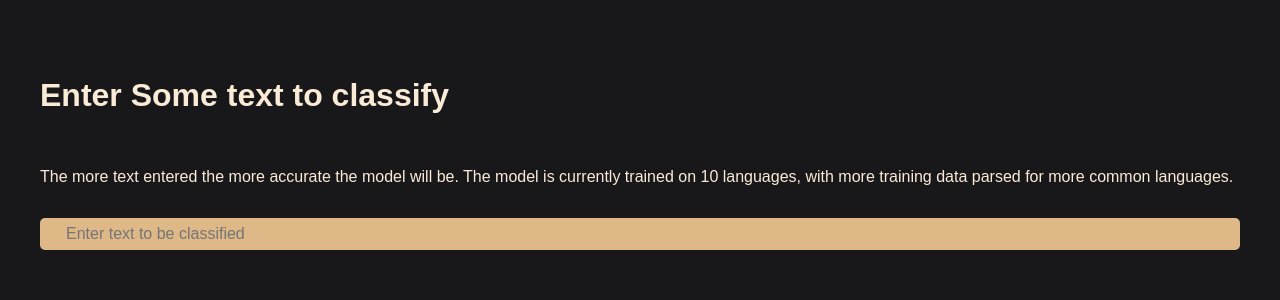
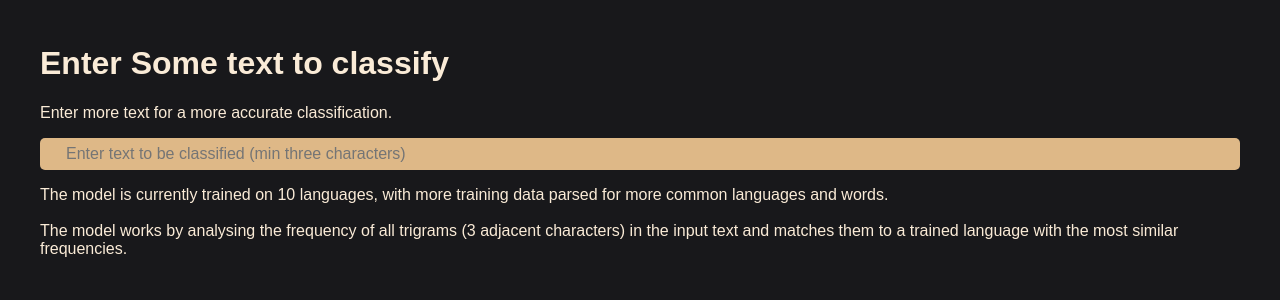
Before and after one commit to LochlanTresize/classifier-app, a Flask app: template templates/index.html in a window 1280 px wide. Shown: the top 300 px of the page. Run offline with Flask 3, Linux system fonts and the light colour scheme; the template is opened without the code that fills it: most values are stand-ins (such as "Sample title", 1, 10 or a date in 2020); parts of the project's set-up code (start-up, migrations or seed data) failed here and were passed over; some libraries are stand-ins or nearby versions.

Commit message:
changed styles css. ready to push to heroku

```diff
--- a/static/styles/style.css
+++ b/static/styles/style.css
@@ -7,18 +7,17 @@ body{
 .content{
     color: antiquewhite;
     justify-content: center;
-    padding: 2rem 2rem
+    padding: 1rem 2rem
 }
 
 .header{
-    padding: 1rem 0rem;
+    padding: 0rem 0rem;
     align-content: center;
 }
 
 .info{
-    padding: 1rem 0rem;
+    padding: 0rem 0rem;
 }
-
 .input{
     font-size: medium;
     border-radius: 5px;
--- a/templates/index.html
+++ b/templates/index.html
@@ -11,13 +11,16 @@
 <body>
     <div class="content">
     <h1 class="header">Enter Some text to classify</h1>
-    <p class="info">The more text entered the more accurate the model will be. The model is currently trained on {{ results }} languages, with more training data parsed for more common languages.</p>
+    <p class="info">Enter more text for a more accurate classification.</p>
+
     <div>
-        <input type="text" class="input" placeholder="Enter text to be classified" name="q" hx-get="/classify" hx-trigger="keyup changed delay:1ms" hx-target="#results">
+        <input type="text" class="input" placeholder="Enter text to be classified (min three characters)" name="q" hx-get="/classify" hx-trigger="keyup changed delay:1ms" hx-target="#results">
     </div>
     <p id="results" class="result">
 
     </p>
-    </div>
+    <p class="info">The model is currently trained on {{ results }} languages, with more training data parsed for more common languages and words.
+    <br><br>The model works by analysing the frequency of all trigrams (3 adjacent characters) in the input text and matches them to a trained language with the most similar frequencies.</p>
+</div>
 </body>
 </html>
```
